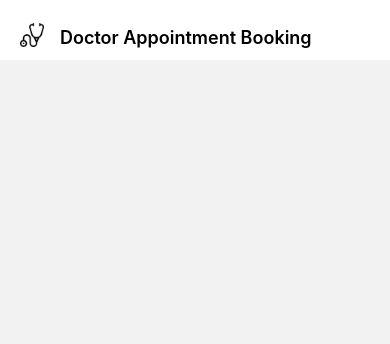
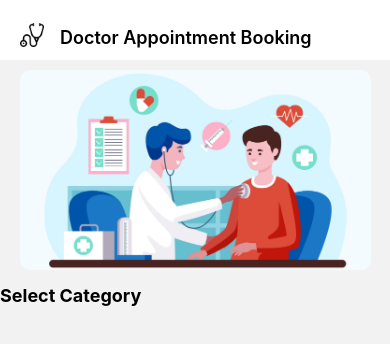
Before and after one commit to ali1924/doctor-apointment-management-system-app, a React Native app: screen /Home in a window 390 px wide. Shown: the top 344 px of the page. Built offline with nearby package versions, Linux system fonts and the light colour scheme.

Commit message:
logo and heading added in Home

```diff
--- a/App/Screens/Home.js
+++ b/App/Screens/Home.js
@@ -1,4 +1,4 @@
-import { View, Text, StyleSheet } from "react-native";
+import { View, Text, StyleSheet, Image } from "react-native";
 import React from "react";
 import Header from "../Components/Header";
 
@@ -9,6 +9,32 @@ export default function Home() {
         title={"Doctor Appointment Booking"}
         icon={require("../../assets/images/logo.png")}
       />
+
+      <Image
+        source={require("../../assets/images/banner.jpg")}
+        style={styles.banner}
+      />
+
+      <Text style={styles.heading}>Select Category</Text>
     </View>
   );
 }
+const styles = StyleSheet.create({
+  container: {
+    flex: 1,
+  },
+  banner: {
+    width: "90%",
+    height: 200,
+    borderRadius: 10,
+    alignSelf: "center",
+    marginTop: 10,
+  },
+  heading: {
+    color: "#000",
+    fontSize: 18,
+    fontWeight: "700",
+    marginTop: 15,
+    marginBottom: 15,
+  },
+});
```
